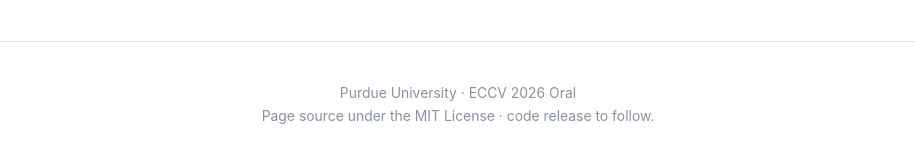
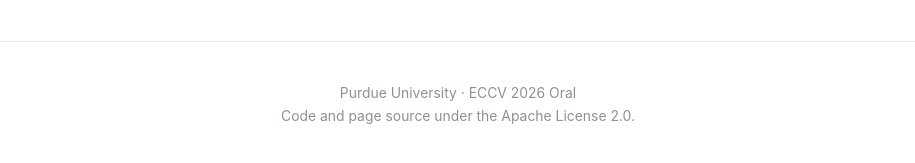
Before and after one commit to StevenCYLu/StevenCYLu.github.io, a Jekyll site: the page PeakPatch/index.html, which Jekyll copies as it is, in a window 1280 px wide and 900 px high, scrolled down 8094 px. Shown: the part 708-871 px from the top of the window, without its empty margins (182-1097 px from the left). Built offline with Jekyll 4.4.1, drawn with Linux system fonts in a browser that asks for light colours.

Commit message:
PeakPatch page: Apache 2.0 footer

```diff
--- a/PeakPatch/index.html
+++ b/PeakPatch/index.html
@@ -723,7 +723,7 @@
 <footer>
   <div class="wrap">
     Purdue University &middot; ECCV 2026 Oral<br>
-    Page source under the MIT License &middot; code release to follow.
+    Code and page source under the Apache License 2.0.
   </div>
 </footer>
 
```
